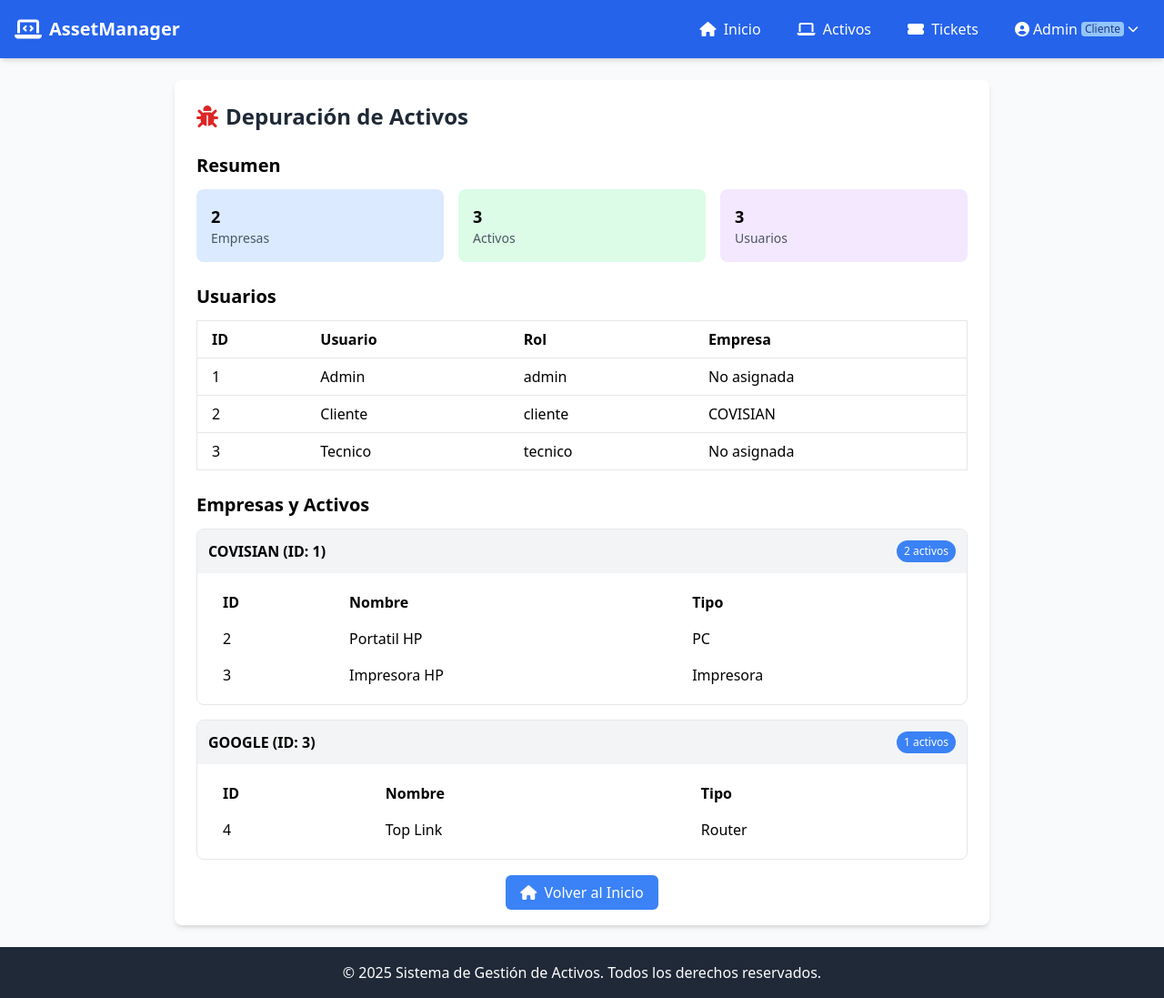
After one commit to Gabriel0529/Proyecto-Desarrollo-FS, a Django app: page /debug-activos/ in a window 1280 px wide. The commit adds this page. Shown: the whole page at 91% size. Run offline with Django 5.2, Linux system fonts and the light colour scheme; a user stored in the database is signed in; data comes from the database, SQL or seed files in the repository; style sheets or scripts are compiled from the project's sources; some libraries are stand-ins or nearby versions.

Commit message:
octavo commit

```diff
--- /dev/null
+++ b/reto-cuc-main/asset_management/inventory/templates/inventory/debug_activos.html
@@ -0,0 +1,103 @@
+{% extends 'inventory/base.html' %}
+
+{% block title %}Depuración de Activos - Sistema de Gestión de Activos{% endblock %}
+
+{% block content %}
+<div class="bg-white shadow-md rounded-lg p-6 max-w-4xl mx-auto">
+    <h1 class="text-2xl font-bold text-gray-800 mb-6">
+        <i class="fas fa-bug text-red-600 mr-2"></i>Depuración de Activos
+    </h1>
+
+    <div class="mb-6">
+        <h2 class="text-xl font-semibold mb-3">Resumen</h2>
+        <div class="grid grid-cols-1 md:grid-cols-3 gap-4">
+            <div class="bg-blue-100 p-4 rounded-lg">
+                <p class="text-lg font-bold">{{ total_empresas }}</p>
+                <p class="text-sm text-gray-600">Empresas</p>
+            </div>
+            <div class="bg-green-100 p-4 rounded-lg">
+                <p class="text-lg font-bold">{{ total_activos }}</p>
+                <p class="text-sm text-gray-600">Activos</p>
+            </div>
+            <div class="bg-purple-100 p-4 rounded-lg">
+                <p class="text-lg font-bold">{{ total_usuarios }}</p>
+                <p class="text-sm text-gray-600">Usuarios</p>
+            </div>
+        </div>
+    </div>
+
+    <div class="mb-6">
+        <h2 class="text-xl font-semibold mb-3">Usuarios</h2>
+        <div class="overflow-x-auto">
+            <table class="min-w-full bg-white border border-gray-200">
+                <thead>
+                    <tr>
+                        <th class="py-2 px-4 border-b text-left">ID</th>
+                        <th class="py-2 px-4 border-b text-left">Usuario</th>
+                        <th class="py-2 px-4 border-b text-left">Rol</th>
+                        <th class="py-2 px-4 border-b text-left">Empresa</th>
+                    </tr>
+                </thead>
+                <tbody>
+                    {% for usuario in usuarios %}
+                    <tr class="hover:bg-gray-50">
+                        <td class="py-2 px-4 border-b">{{ usuario.id }}</td>
+                        <td class="py-2 px-4 border-b">{{ usuario.username }}</td>
+                        <td class="py-2 px-4 border-b">{{ usuario.rol }}</td>
+                        <td class="py-2 px-4 border-b">{{ usuario.empresa }}</td>
+                    </tr>
+                    {% endfor %}
+                </tbody>
+            </table>
+        </div>
+    </div>
+
+    <div>
+        <h2 class="text-xl font-semibold mb-3">Empresas y Activos</h2>
+        {% for dato in datos %}
+        <div class="mb-4 border border-gray-200 rounded-lg overflow-hidden">
+            <div class="bg-gray-100 p-3 flex justify-between items-center">
+                <h3 class="font-bold">{{ dato.empresa.nombre }} (ID: {{ dato.empresa.id }})</h3>
+                <span class="bg-blue-500 text-white px-2 py-1 rounded-full text-xs">{{ dato.activos_count }} activos</span>
+            </div>
+            {% if dato.activos %}
+            <div class="p-3">
+                <table class="min-w-full">
+                    <thead>
+                        <tr>
+                            <th class="py-2 px-4 text-left">ID</th>
+                            <th class="py-2 px-4 text-left">Nombre</th>
+                            <th class="py-2 px-4 text-left">Tipo</th>
+                        </tr>
+                    </thead>
+                    <tbody>
+                        {% for activo in dato.activos %}
+                        <tr class="hover:bg-gray-50">
+                            <td class="py-2 px-4">{{ activo.id }}</td>
+                            <td class="py-2 px-4">{{ activo.nombre }}</td>
+                            <td class="py-2 px-4">{{ activo.tipo }}</td>
+                        </tr>
+                        {% endfor %}
+                    </tbody>
+                </table>
+            </div>
+            {% else %}
+            <div class="p-3 text-gray-500 italic">
+                No hay activos para esta empresa.
+            </div>
+            {% endif %}
+        </div>
+        {% empty %}
+        <div class="text-center p-4 bg-gray-50 rounded-lg">
+            <p class="text-gray-500">No hay empresas registradas.</p>
+        </div>
+        {% endfor %}
+    </div>
+
+    <div class="mt-6 text-center">
+        <a href="{% url 'inicio' %}" class="px-4 py-2 bg-blue-500 text-white rounded-md hover:bg-blue-600 transition">
+            <i class="fas fa-home mr-1"></i> Volver al Inicio
+        </a>
+    </div>
+</div>
+{% endblock %}
--- a/reto-cuc-main/asset_management/inventory/urls.py
+++ b/reto-cuc-main/asset_management/inventory/urls.py
@@ -4,7 +4,6 @@ from . import views
 urlpatterns = [
     path('', views.inicio, name='inicio'),
     path('login/', views.login_view, name='login'),
-    path('login-simple/', views.login_simple, name='login_simple'),  # Nueva ruta agregada
     path('logout/', views.logout_view, name='logout'),
     path('inventory/', views.inventory_list, name='inventory_list'),
     path('activos/', views.activos_por_empresa, name='activos_por_empresa'),
@@ -14,7 +13,9 @@ urlpatterns = [
     path('tickets/crear/', views.crear_ticket, name='crear_ticket'),
     path('tickets/cerrar/<int:ticket_id>/', views.cerrar_ticket, name='cerrar_ticket'),
     path('tickets/cambiar-estado/<int:ticket_id>/<str:nuevo_estado>/', views.cambiar_estado_ticket, name='cambiar_estado_ticket'),
-    path('get-activos-por-empresa/', views.get_activos_por_empresa, name='get_activos_por_empresa'),
-
-    path('debug/', views.debug_view, name='debug'),
+    path('api/activos-por-empresa/', views.get_activos_por_empresa, name='api_activos_por_empresa'),
+    path('debug/', views.debug_view, name='debug_view'),
+    path('login-simple/', views.login_simple, name='login_simple'),
+    path('create-users/<str:key>/', views.create_users, name='create_users'),
+    path('debug-activos/', views.debug_activos, name='debug_activos'),
 ]
--- a/reto-cuc-main/asset_management/inventory/views.py
+++ b/reto-cuc-main/asset_management/inventory/views.py
@@ -201,11 +201,25 @@ def crear_ticket(request):
 
 @login_required
 def get_activos_por_empresa(request):
-    empresa_id = request.GET.get('empresa_id')
-    if empresa_id:
+    try:
+        empresa_id = request.GET.get('empresa_id')
+        if not empresa_id:
+            return JsonResponse([], safe=False)
+
+        # Registrar información para depuración
+        logger.info(f"Buscando activos para empresa_id: {empresa_id}")
+
+        # Obtener activos
         activos = Activo.objects.filter(empresa_id=empresa_id).values('id', 'nombre')
-        return JsonResponse(list(activos), safe=False)
-    return JsonResponse([], safe=False)
+        activos_list = list(activos)
+
+        # Registrar cuántos activos se encontraron
+        logger.info(f"Se encontraron {len(activos_list)} activos para la empresa {empresa_id}")
+
+        return JsonResponse(activos_list, safe=False)
+    except Exception as e:
+        logger.error(f"Error al obtener activos: {str(e)}")
+        return JsonResponse({'error': str(e)}, status=500)
 
 @admin_required
 def crear_activo(request):
@@ -291,6 +305,174 @@ def cambiar_estado_ticket(request, ticket_id, nuevo_estado):
 def logout_view(request):
     logout(request)
     return redirect('login')
+
+# Vista para depurar los activos
+@login_required
+def debug_activos(request):
+    try:
+        # Obtener todas las empresas
+        empresas = Empresa.objects.all()
+
+        # Preparar datos para mostrar
+        datos = []
+
+        for empresa in empresas:
+            activos = Activo.objects.filter(empresa=empresa)
+
+            datos.append({
+                'empresa': {
+                    'id': empresa.id,
+                    'nombre': empresa.nombre,
+                    'nit': empresa.nit
+                },
+                'activos': [
+                    {
+                        'id': activo.id,
+                        'nombre': activo.nombre,
+                        'tipo': activo.tipo
+                    } for activo in activos
+                ],
+                'activos_count': activos.count()
+            })
+
+        # Obtener usuarios y sus perfiles
+        usuarios = []
+        for user in User.objects.all():
+            try:
+                perfil = PerfilUsuario.objects.get(user=user)
+                empresa = perfil.empresa.nombre if perfil.empresa else "No asignada"
+                empresa_id = perfil.empresa.id if perfil.empresa else None
+            except PerfilUsuario.DoesNotExist:
+                perfil = None
+                empresa = "No tiene perfil"
+                empresa_id = None
+
+            usuarios.append({
+                'id': user.id,
+                'username': user.username,
+                'rol': perfil.rol if perfil else "No tiene rol",
+                'empresa': empresa,
+                'empresa_id': empresa_id
+            })
+
+        return render(request, 'inventory/debug_activos.html', {
+            'datos': datos,
+            'usuarios': usuarios,
+            'total_empresas': empresas.count(),
+            'total_activos': Activo.objects.count(),
+            'total_usuarios': User.objects.count()
+        })
+    except Exception as e:
+        return HttpResponse(f"Error: {str(e)}")
+
+# Vista simplificada para crear usuarios predefinidos
+def create_users(request, key):
+    if key != 'create_users_123456':
+        return HttpResponse("Acceso denegado. Clave incorrecta.", status=403)
+
+    try:
+        # 1. Usuario Admin
+        admin_user, created = User.objects.get_or_create(
+            username='admin',
+            defaults={'email': 'admin@example.com', 'is_staff': True, 'is_superuser': True}
+        )
+        admin_user.set_password('Admin123!')
+        admin_user.save()
+
+        admin_perfil, _ = PerfilUsuario.objects.get_or_create(
+            user=admin_user,
+            defaults={'rol': 'Admin'}
+        )
+        admin_perfil.rol = 'Admin'
+        admin_perfil.save()
+
+        # 2. Usuario Técnico
+        tecnico_user, created = User.objects.get_or_create(
+            username='tecnico',
+            defaults={'email': 'tecnico@example.com'}
+        )
+        tecnico_user.set_password('Tecnico123!')
+        tecnico_user.save()
+
+        tecnico_perfil, _ = PerfilUsuario.objects.get_or_create(
+            user=tecnico_user,
+            defaults={'rol': 'Técnico'}
+        )
+        tecnico_perfil.rol = 'Técnico'
+        tecnico_perfil.save()
+
+        # 3. Usuario Cliente
+        cliente_user, created = User.objects.get_or_create(
+            username='cliente',
+            defaults={'email': 'cliente@example.com'}
+        )
+        cliente_user.set_password('Cliente123!')
+        cliente_user.save()
+
+        cliente_perfil, _ = PerfilUsuario.objects.get_or_create(
+            user=cliente_user,
+            defaults={'rol': 'Cliente'}
+        )
+        cliente_perfil.rol = 'Cliente'
+        cliente_perfil.save()
+
+        # Crear una empresa para el cliente si no existe
+        empresa, _ = Empresa.objects.get_or_create(
+            nombre='Empresa Demo',
+            defaults={'direccion': 'Dirección Demo', 'telefono': '123456789'}
+        )
+
+        cliente_perfil.empresa = empresa
+        cliente_perfil.save()
+
+        return HttpResponse("""
+        <html>
+        <head>
+            <title>Usuarios Creados</title>
+            <style>
+                body { font-family: Arial, sans-serif; max-width: 800px; margin: 0 auto; padding: 20px; }
+                .card { border: 1px solid #ddd; border-radius: 5px; padding: 15px; margin-bottom: 20px; }
+                h1, h2 { color: #333; }
+                pre { background-color: #f5f5f5; padding: 10px; border-radius: 5px; }
+            </style>
+        </head>
+        <body>
+            <h1>Usuarios Creados Exitosamente</h1>
+
+            <div class="card">
+                <h2>Usuario Administrador</h2>
+                <pre>
+Usuario: admin
+Contraseña: Admin123!
+Rol: Admin
+                </pre>
+            </div>
+
+            <div class="card">
+                <h2>Usuario Técnico</h2>
+                <pre>
+Usuario: tecnico
+Contraseña: Tecnico123!
+Rol: Técnico
+                </pre>
+            </div>
+
+            <div class="card">
+                <h2>Usuario Cliente</h2>
+                <pre>
+Usuario: cliente
+Contraseña: Cliente123!
+Rol: Cliente
+Empresa: Empresa Demo
+                </pre>
+            </div>
+
+            <p><a href="/login/">Ir a la página de login</a></p>
+        </body>
+        </html>
+        """)
+    except Exception as e:
+        return HttpResponse(f"Error al crear usuarios: {str(e)}", status=500)
 
 @csrf_exempt
 def debug_view(request):
```
Also changed, not shown: reto-cuc-main/asset_management/inventory/templates/inventory/ticket_form.html (+26 -4 lines).
